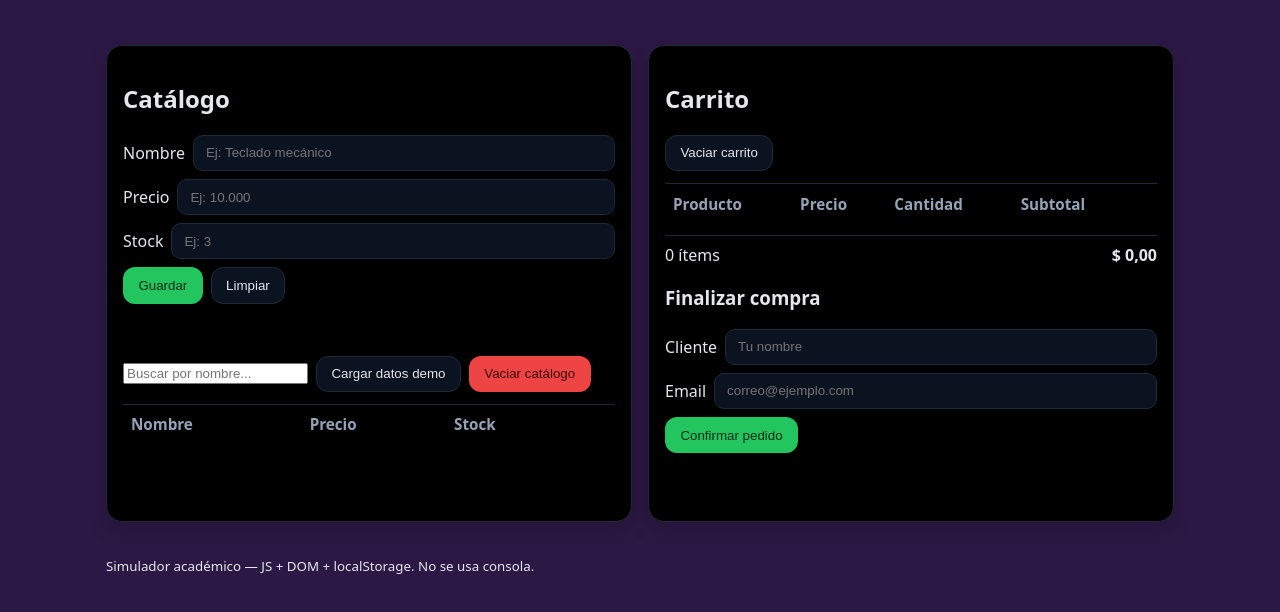
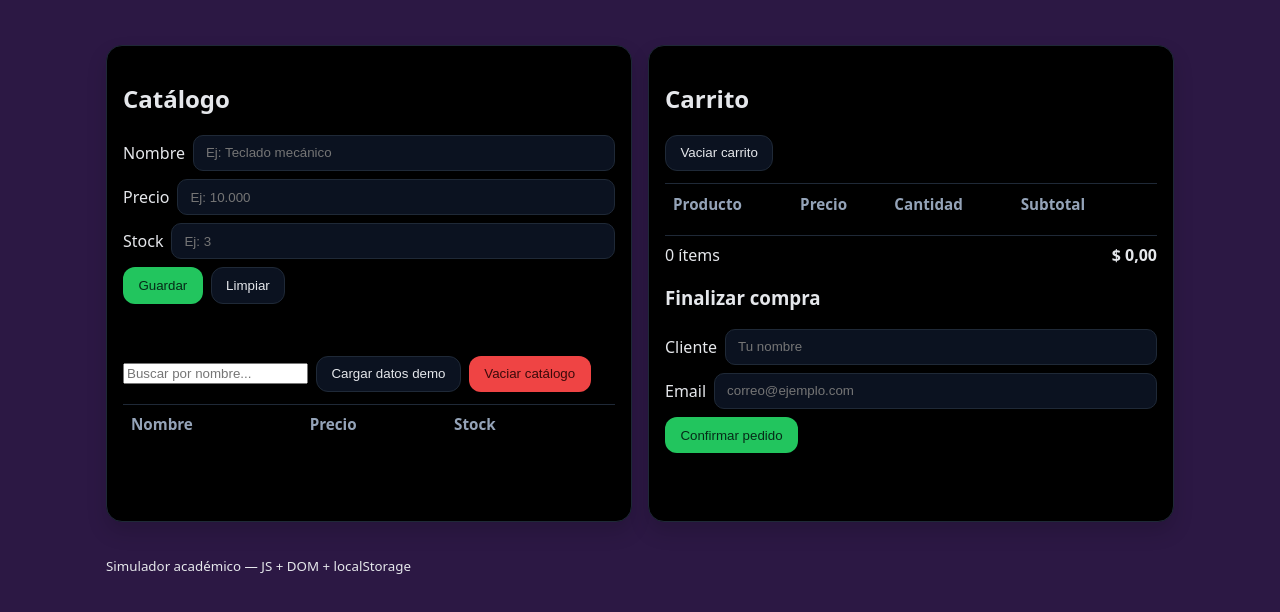
Before and after one commit to EstebanPineyrua/Entregable2-Pineyrua, a plain HTML site: page index.html in a window 1280 px wide. Shown: the part 88-700 px from the top of the page. Drawn offline with Linux system fonts and the light colour scheme.

Commit message:
Update index.html

```diff
--- a/index.html
+++ b/index.html
@@ -100,7 +100,7 @@
   </main>
 
   <footer class="container">
-    <small>Simulador académico — JS + DOM + localStorage. No se usa consola.</small>
+    <small>Simulador académico — JS + DOM + localStorage</small>
   </footer>
 
   <!-- Módulos -->
```
